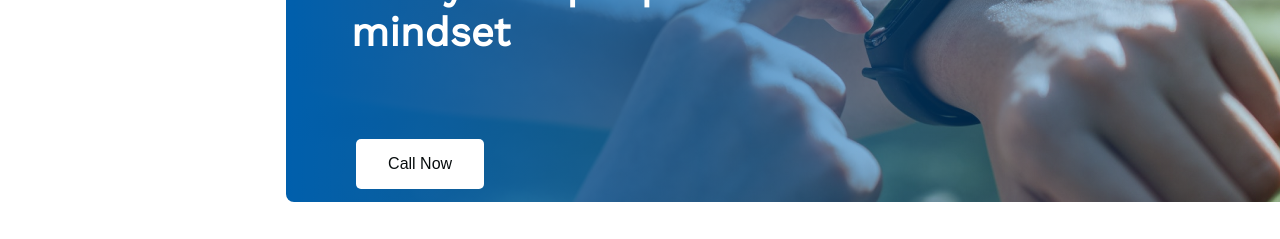
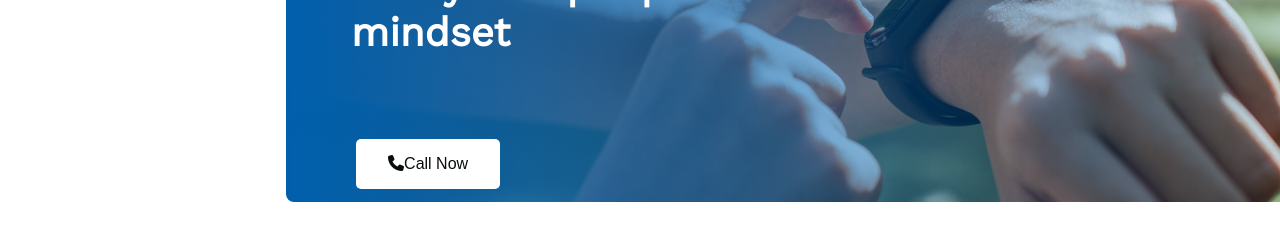
Before and after one commit to RedowanSajeeb/new-year-new-me23, a plain HTML site: page index.html in a window 1280 px wide. Shown: the part 3579-3818 px from the top of the page. Drawn offline with nearby package versions, Linux system fonts and the light colour scheme.

Commit message:
edit-part1

```diff
--- a/index.html
+++ b/index.html
@@ -54,7 +54,7 @@
     <!-- Quotes About Fear of Failure -->
 <section class="quotes-section">
     <div class="icon-quotes"><img src="imgsf/icons/quotes (2).png" alt="">
-    <h1 class="failurText"> <hr> Quotes About <br> Fear of Failure <hr></h1>
+    <h1 class="failurText"> <hr>Quotes About <br> Fear of Failure <hr></h1>
     </div>
 
 
@@ -129,7 +129,7 @@
 <section class="positive-mindset">
 
 <h1>Awlays keep a positive <br> mindset</h1>
-<button class="button-a" id="mindset-btn" style="margin-bottom: 150px; margin-top: 50px;">Call Now</button>
+<button class="button-a" id="mindset-btn" style="margin-bottom: 150px; margin-top: 50px;"><i class="fa-solid fa-phone"></i>Call Now</button>
 </section>
 
 
```
